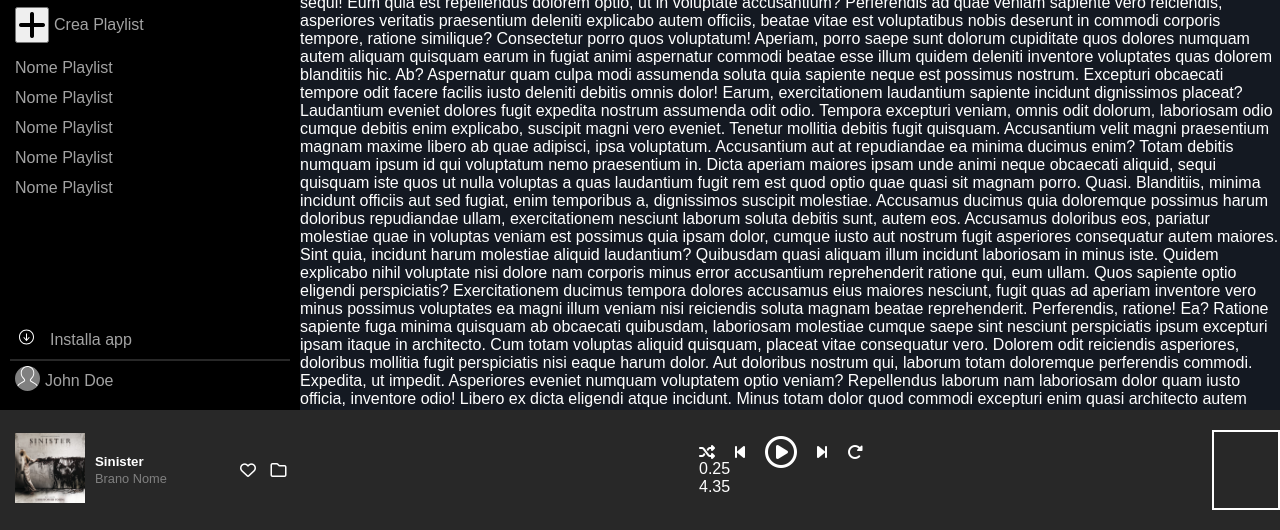
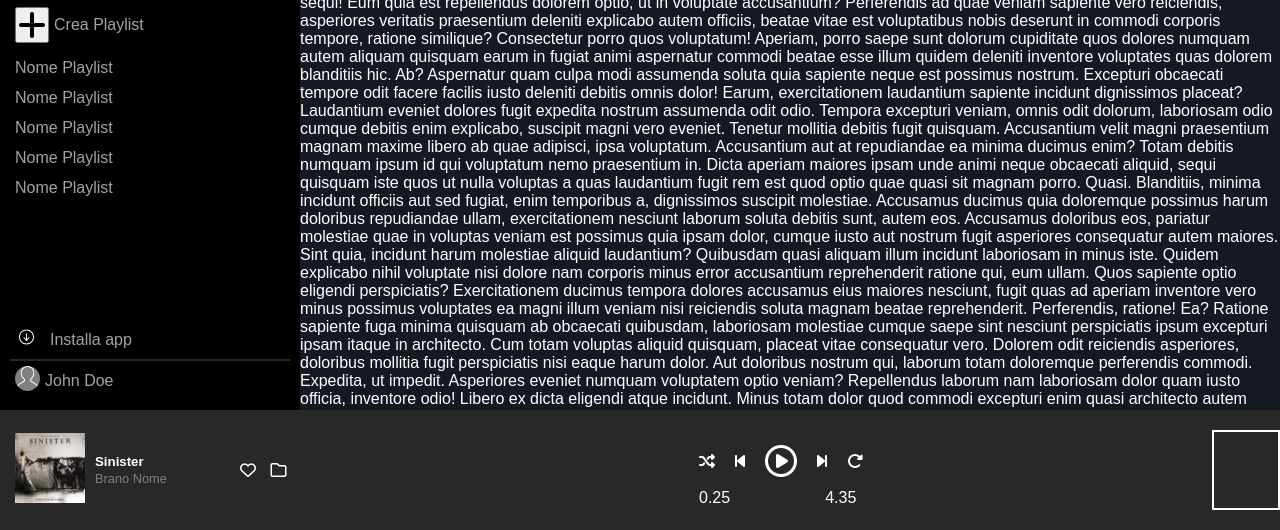
Before and after one commit to AlbertoCavans/html-css-spotifyweb, a plain HTML site: page index.html in a window 1280 px wide. Shown: the part 270-800 px from the top of the page. Drawn offline with Linux system fonts and the light colour scheme.

Commit message:
Style - footer progress

```diff
--- a/css/style.css
+++ b/css/style.css
@@ -179,11 +179,21 @@ a {
   padding: 5px;
 }
 
-#player-bar .central-player .player-actions {
+#player-bar .central-player .player-actions,
+#player-bar .central-player .song-bar {
   display: flex;
   justify-content: center;
   align-items: center;
   gap: 20px;
+  margin-top: 20px;
+}
+
+#player-bar .central-player .song-bar .progress-bar {
+  width: calc(100% - 100px);
+}
+
+#player-bar .central-player .song-bar .time {
+  width: 50px;
 }
 
 /* ? FOOTER CENTRAL PLAYER */
```
